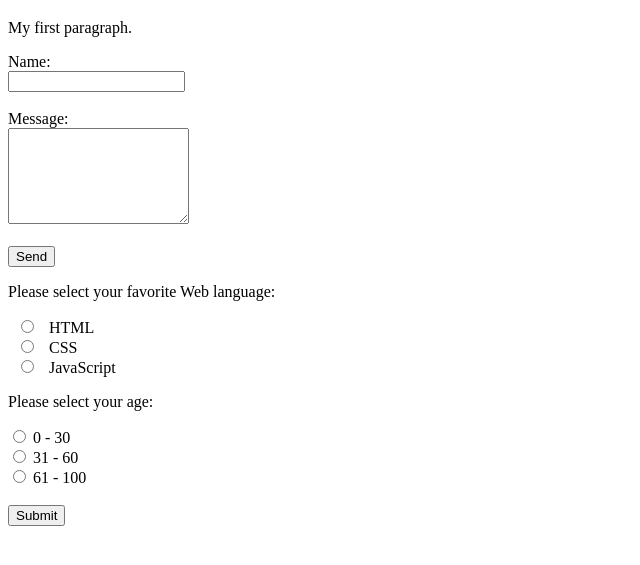
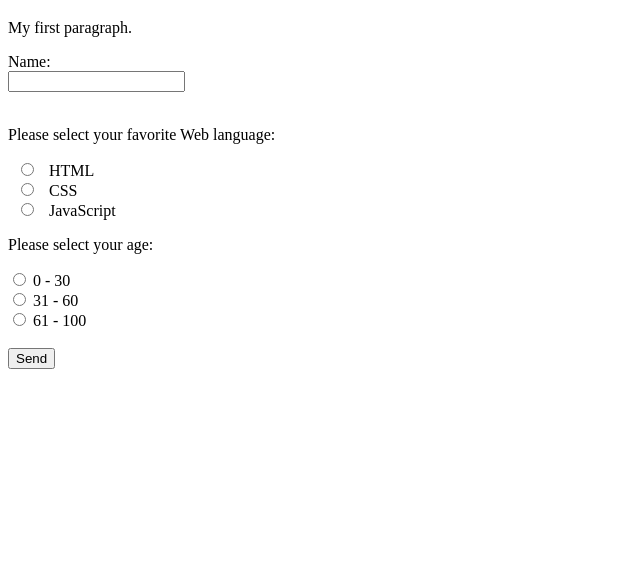
Before and after one commit to JACOAE/qr-code.website, a plain HTML site: page index.html in a window 1280 px wide. Shown: the part 61-626 px from the top of the page, without its empty margins (0-640 px from the left). Drawn offline with Linux system fonts and the light colour scheme.

Commit message:
Update index.html

```diff
--- a/index.html
+++ b/index.html
@@ -5,16 +5,12 @@
 <h1>My First Heading</h1>
 <p>My first paragraph.</p>
 
-<form action="jaceri00@gmail.com"
+<form action="mailto:jaceri00@gmail.com"
   method="POST"
   enctype="multipart/form-data"
   name="EmailForm">
       Name:<br>
       <input type="text" size="19" name="Contact-Name"><br><br>
-      Message:<br>
-      <textarea name="Contact-Message" rows="6″ cols="20″>
-      </textarea><br><br>
-      <button type="submit" value="Submit">Send</button>
 
       <p>Please select your favorite Web language:</p>
       <input type="radio" id="html" name="fav_language" value="HTML">
@@ -33,7 +29,8 @@
       <label for="age2">31 - 60</label><br>
       <input type="radio" id="age3" name="age" value="100">
       <label for="age3">61 - 100</label><br><br>
-      <input type="submit" value="Submit">
+
+      <button type="submit" value="Submit">Send</button>
 </form>
 
 </body>
```
